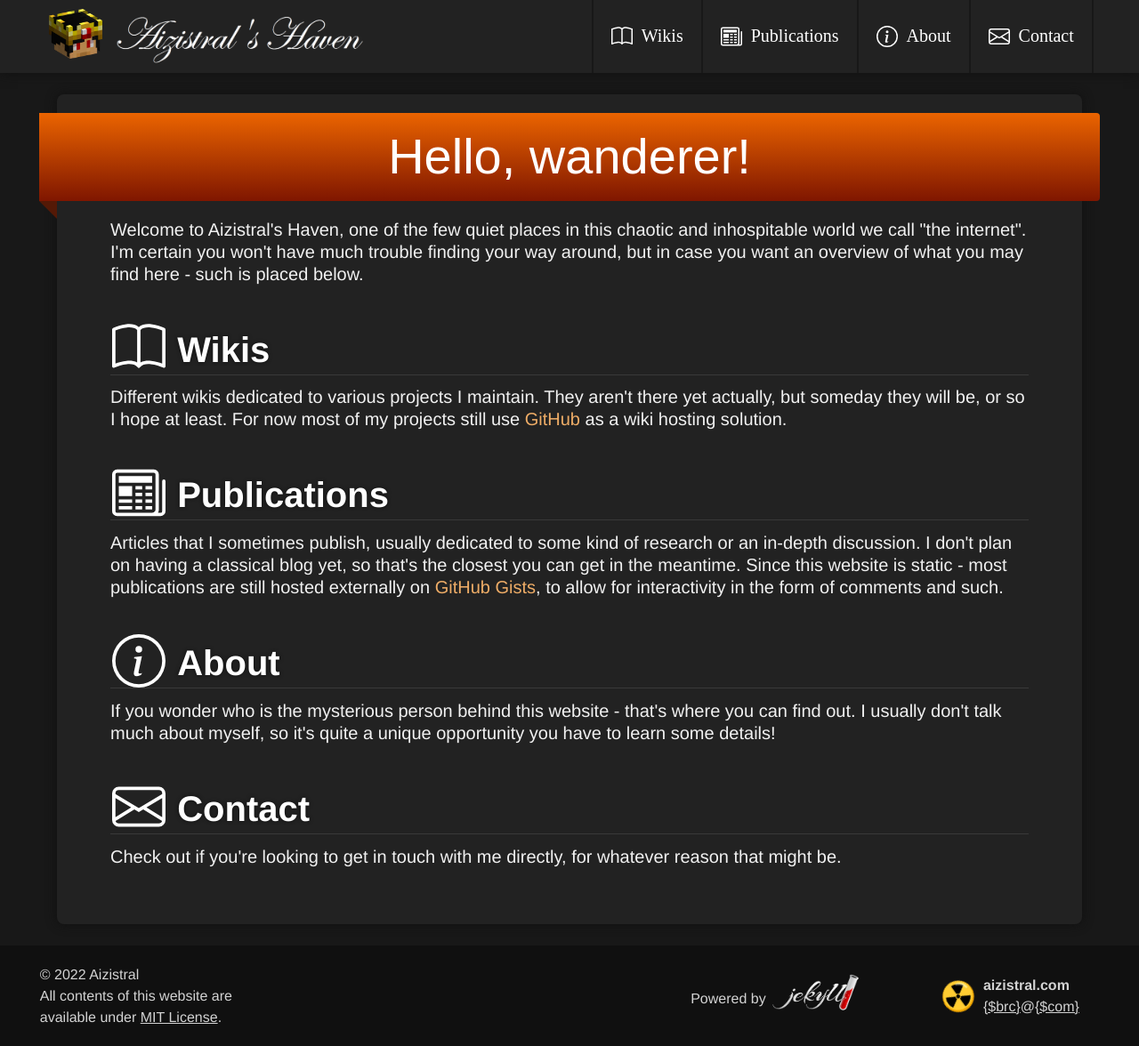
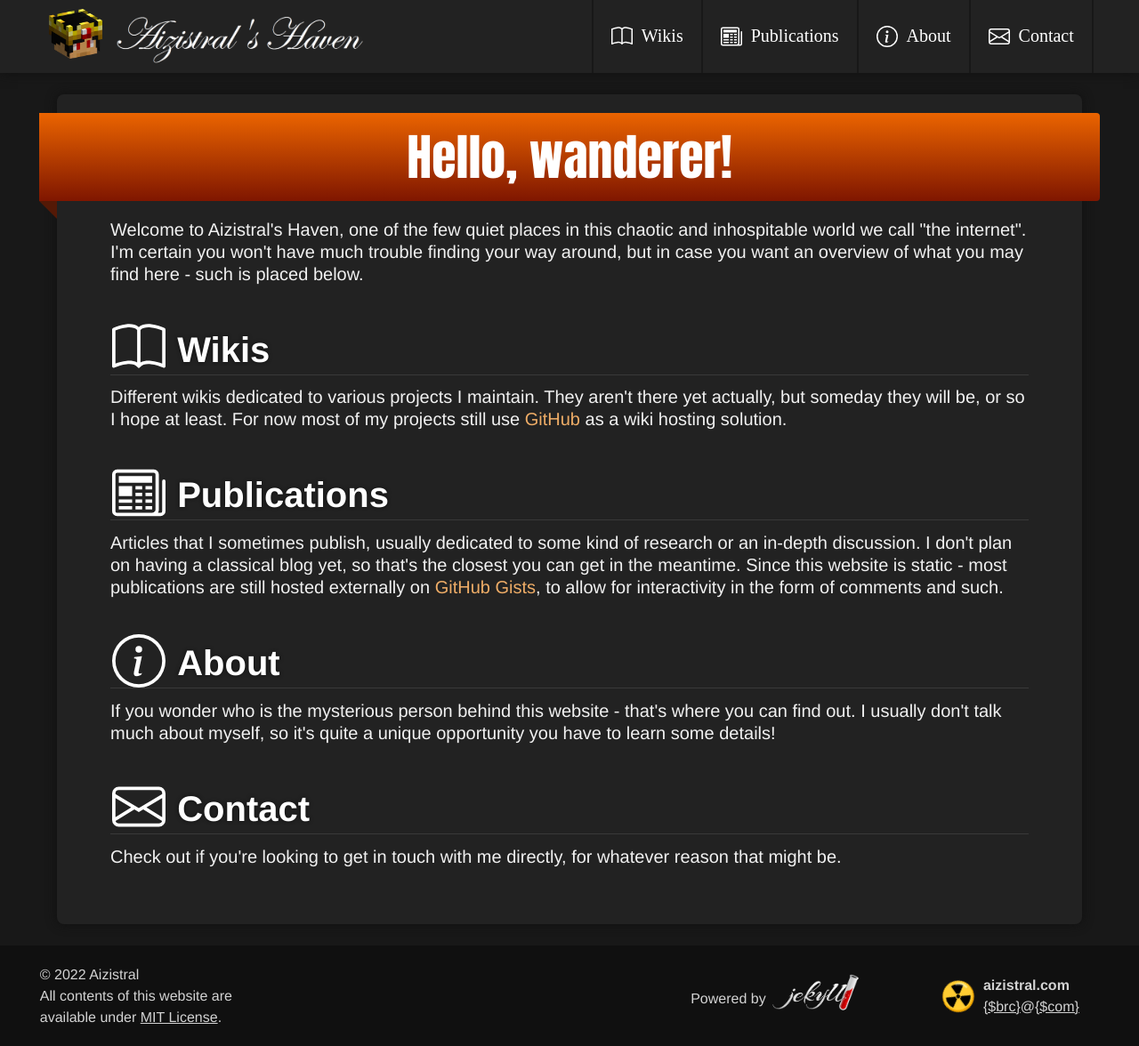
Before and after one commit to Aizistral-Studios/aizistral.com, a Jekyll site: the page built from index.html, in a window 1280 px wide. Shown: the whole page at 89% size. Built offline with Jekyll 4.4.1, drawn with Linux system fonts in a browser that asks for light colours.

Commit message:
Try to drop fantasy font family

```diff
--- a/_sass/layouts.scss
+++ b/_sass/layouts.scss
@@ -29,7 +29,7 @@
 }
 
 .header-logo_text, .header-logo_text:hover {
-	font-family: 'Edwardian Script ITC', 'Edwardian Script ITC Backup';
+	font-family: 'Edwardian Script ITC';
 	font-size: 3rem;
 	font-weight: normal;
 	margin-right: 20px;
@@ -210,7 +210,7 @@ footer {
 	text-align: center;
 	position: relative;
 	font-size: 3.5rem;
-	font-family: fantasy, Impact, Haettenschweiler, 'Arial Narrow Bold', sans-serif;
+	font-family: Impact, Haettenschweiler, 'Arial Narrow Bold', sans-serif;
 	font-weight: normal;
 	margin-inline: -80px;
 	padding-inline: 80px;
```
